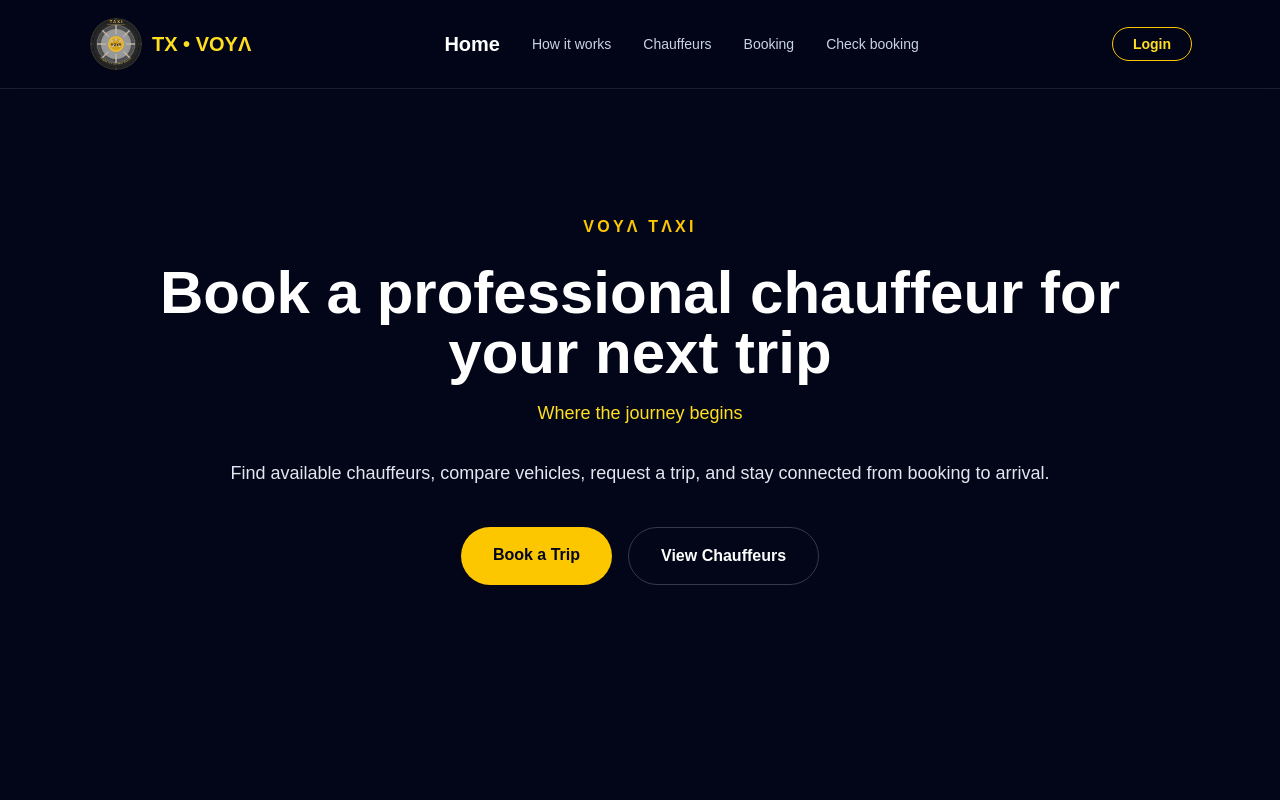
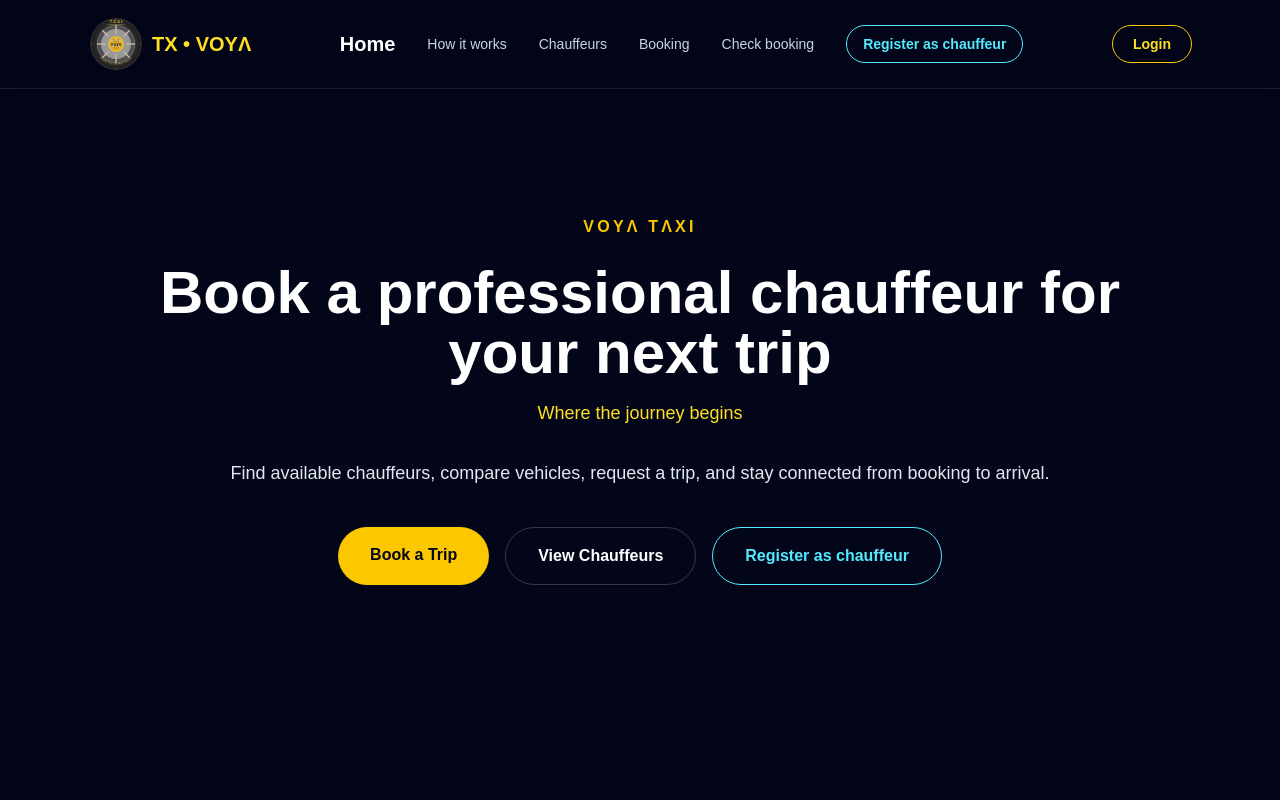
Before and after one commit to RunakySoftwareStudio/taxi-booking-platform, a Next.js app: page / in a window 1280 px wide. Shown: the top 800 px of the page. Built offline with nearby package versions, Linux system fonts and the light colour scheme; no server answers; the database is empty.

Commit message:
Improve authentication menu button styles

```diff
--- a/src/app/HomePage.tsx
+++ b/src/app/HomePage.tsx
@@ -1,3 +1,4 @@
+import Link from "next/link";
 import TopMenu from "@/components/TopMenu";
 import HowItWorks from "@/components/HowItWorks";
 import ChauffeursPreview from "@/components/ChauffeursPreview";
@@ -14,15 +15,18 @@
         <h1 className="mt-6 text-4xl font-bold text-white md:text-6xl"> Book a professional chauffeur for your next trip </h1>
         <p className="mt-4 text-lg font-medium text-yellow-300">  Where the journey begins </p>
         <p className="mt-8 text-lg text-slate-200"> Find available chauffeurs, compare vehicles, request a trip, and stay  connected from booking to arrival. </p>
-      {/*
-              <h1 className="max-w-4xl text-4xl font-bold tracking-tight sm:text-6xl"> Book a professional chauffeur for your next trip </h1>
-        <p className="mt-6 max-w-2xl text-lg text-slate-300"> Find available chauffeurs, compare vehicles, request a trip, and stay connected from booking to arrival. </p>
-       */}
-
 
         <div className="mt-10 flex flex-col gap-4 sm:flex-row">
-          <a href="#booking" className="rounded-full bg-yellow-400 px-8 py-4 font-semibold text-slate-950 transition hover:bg-yellow-300" > Book a Trip </a>
-          <a href="#chauffeurs" className="rounded-full border border-white/20 px-8 py-4 font-semibold text-white transition hover:bg-white hover:text-slate-950" > View Chauffeurs </a>
+          <a href="#booking"  className="rounded-full bg-yellow-400 px-8 py-4 font-semibold text-slate-950 transition hover:bg-yellow-300"  >
+            Book a Trip
+          </a>
+          <a href="#chauffeurs" className="rounded-full border border-white/20 px-8 py-4 font-semibold text-white transition hover:bg-white hover:text-slate-950">
+            View Chauffeurs
+          </a>
+          {/* Public button for chauffeurs who want to register themselves */}
+          <Link href="/chauffeur-register"  className="rounded-full border border-cyan-300 px-8 py-4 font-semibold text-cyan-300 transition hover:bg-cyan-300 hover:text-slate-950" >
+            Register as chauffeur
+          </Link>
         </div>
       </section>
 
--- a/src/components/AuthMenuLinks.tsx
+++ b/src/components/AuthMenuLinks.tsx
@@ -47,19 +47,14 @@
     }, [supabase]);
 
     if (isLoading) { return null; }
-
-  if (!profile) {
-    return (
-    <Link href="/login" className={pageStyles.loginButtonHome} >
-        Login
-    </Link>
-    );
-  }
-
+    if (!profile) { return ( <Link href="/login" className={pageStyles.loginButtonHome} > Login </Link> ); }
     if (profile.role === "admin") {
       return (
-      <div className={pageStyles.divFlex}>
-        <Link href="/admin" className={pageStyles.logButton}> Admin </Link>
+        <div className={pageStyles.authMenuGroup}>
+          <Link href="/admin" className={pageStyles.adminButtonHome}>
+            Admin
+          </Link>
+
           <LogoutButton />
         </div>
       );
@@ -67,8 +62,10 @@
 
   if (profile.role === "chauffeur" && profile.chauffeur_id) {
     return (
-      <div className={pageStyles.divFlex}>
-        <Link href={`/chauffeur/${profile.chauffeur_id}`} className={pageStyles.logButton}> Dashboard </Link>
+      <div className={pageStyles.authMenuGroup}>
+        <Link  href={`/chauffeur/${profile.chauffeur_id}`} className={pageStyles.adminButtonHome} >
+          Dashboard
+        </Link>
         <LogoutButton />
       </div>
     );
--- a/src/components/LogoutButton.tsx
+++ b/src/components/LogoutButton.tsx
@@ -19,7 +19,7 @@
   }
 
   return (
-    <button  type="button" onClick={handleLogout} disabled={isLoading} className={pageStyles.logButton} >
+    <button  type="button" onClick={handleLogout} disabled={isLoading} className={pageStyles.logoutButtonHome} >
         {isLoading ? "Signing out..." : "Logout"}
     </button>
   );
--- a/src/components/TopMenu.tsx
+++ b/src/components/TopMenu.tsx
@@ -23,6 +23,10 @@
             <a href="#chauffeurs" className="transition hover:text-white"> Chauffeurs </a>
             <a href="#booking" className="transition hover:text-white"> Booking </a>
             <Link href="/status" className="text-sm text-slate-300 hover:text-cyan-300"> Check booking  </Link>
+            {/* Public link for chauffeurs who want to register themselves */}
+            <Link href="/chauffeur-register"  className="rounded-full border border-cyan-300 px-4 py-2 text-sm font-semibold text-cyan-300 transition hover:bg-cyan-300 hover:text-slate-950" >
+              Register as chauffeur
+            </Link>
         </nav>
 
         <div className="shrink-0">
--- a/src/styles/classNames.ts
+++ b/src/styles/classNames.ts
@@ -65,7 +65,10 @@
     errorMsgPage:             "mt-6 rounded-xl border-3 border-red-500/30 bg-red-500/10 p-4 text-sm text-red-200",
     successMsgPage:           "mt-6 rounded-xl border-3 border-cyan-500/30 bg-cyan-500/10 p-4 text-sm text-cyan-200",
     logButton:                "text-sm text-slate-300 hover:text-cyan-300",
-    loginButtonHome:          "rounded-full border border-yellow-400 px-5 py-2 text-sm font-semibold text-yellow-300 hover:bg-yellow-400/10",
+    loginButtonHome:          "inline-flex items-center justify-center rounded-full border border-yellow-400 px-5 py-2 text-sm font-semibold text-yellow-300 transition hover:bg-yellow-400 hover:text-slate-950",
+    adminButtonHome:          "inline-flex items-center justify-center rounded-full border border-white/20 px-4 py-2 text-sm font-semibold text-slate-200 transition hover:bg-white hover:text-slate-950",
+    logoutButtonHome:         "inline-flex items-center justify-center rounded-full border border-red-400/40 px-4 py-2 text-sm font-semibold text-red-200 transition hover:bg-red-500/10 disabled:cursor-not-allowed disabled:opacity-60",
+    authMenuGroup:            "flex items-center justify-end gap-3",
     divFlex:                  "flex items-start justify-between gap-4",
     MainPageCaptionYellow:    "mb-4 text-sm font-semibold uppercase tracking-[0.3em] text-yellow-400"
 
```
Lines whose indentation alone changed are shown as unchanged.
